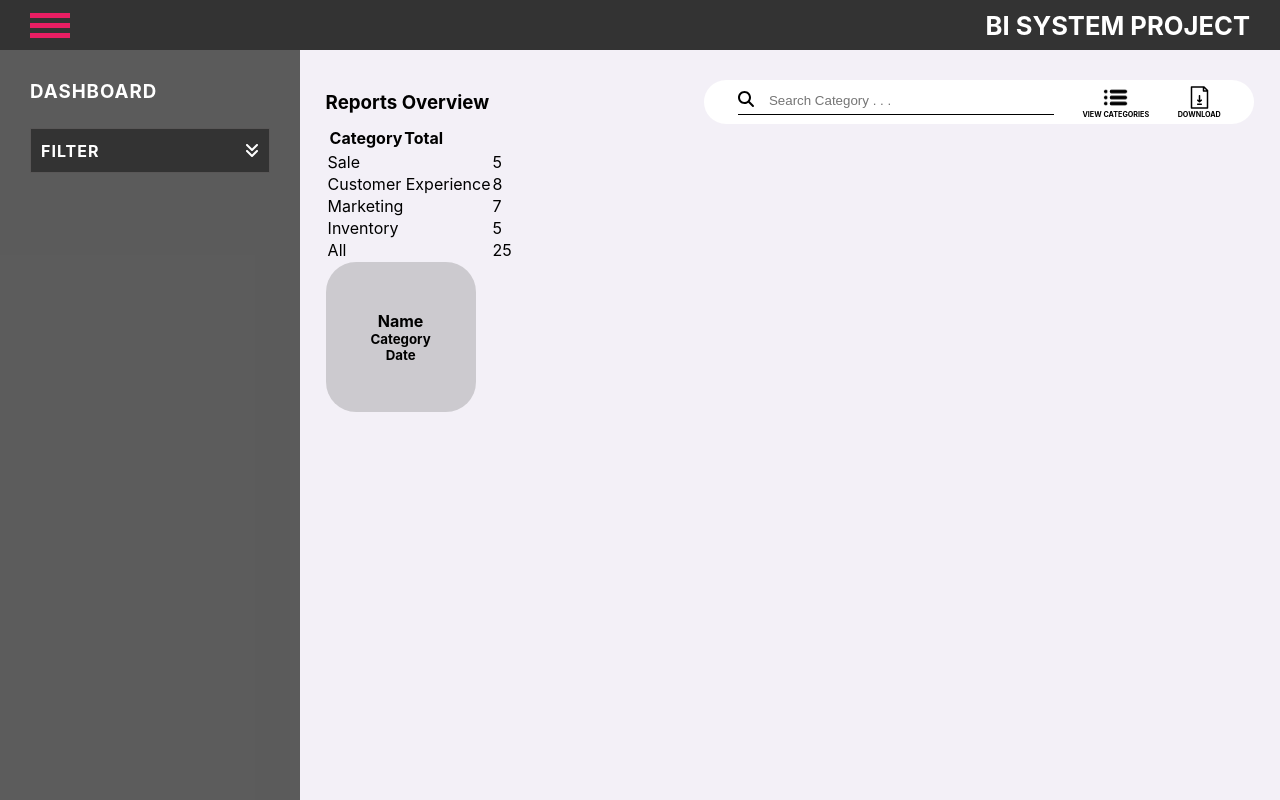
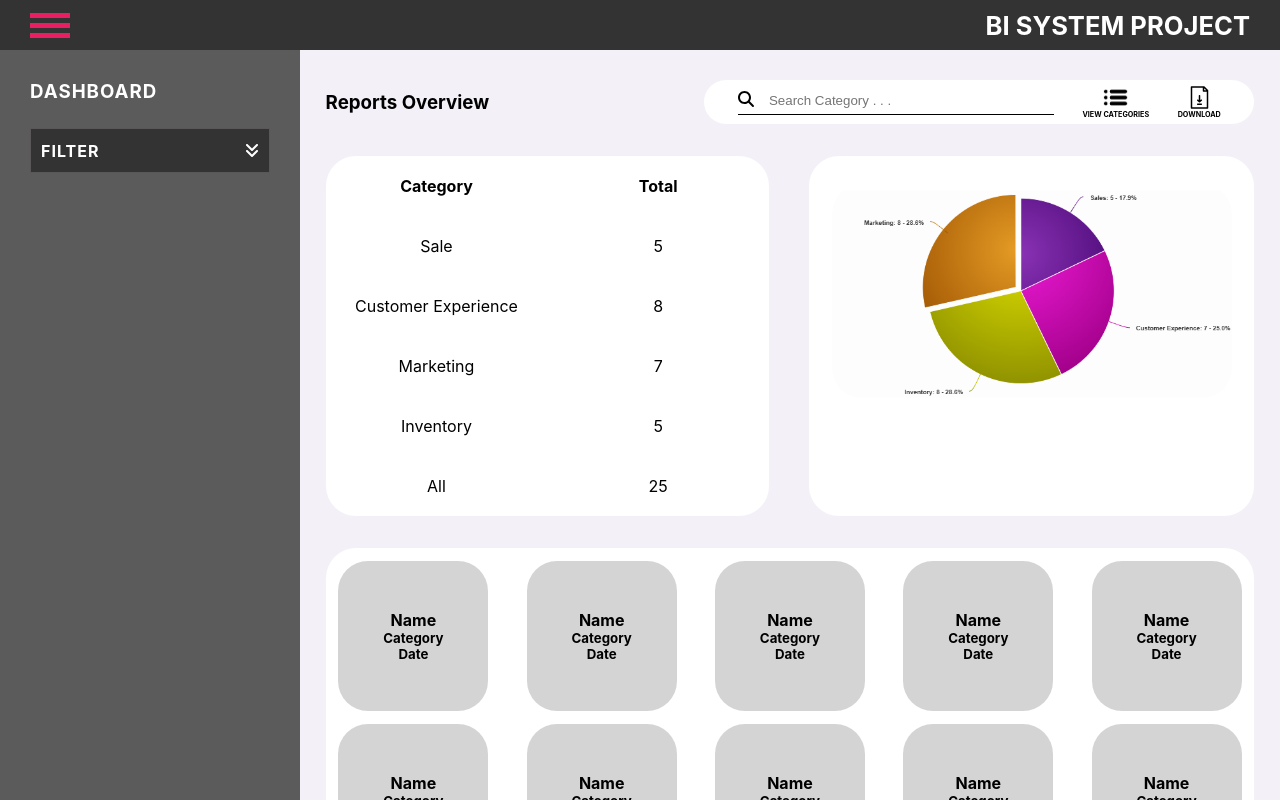
Before and after one commit to Tendaik96/TKChorleyGroup, a React (Create React App) app: page /dashboard in a window 1280 px wide. Shown: the top 800 px of the page. Built offline with nearby package versions, Linux system fonts and the light colour scheme.

Commit message:
dashboard page layout complete still need to incorporate responsive design

```diff
--- a/src/Components/DashboardInfo/DashboardInfo.module.css
+++ b/src/Components/DashboardInfo/DashboardInfo.module.css
@@ -2,4 +2,17 @@
     background-color: #F3F0F7;
     padding: 10vh 2vw;
     flex-grow: 1;
+
+
 }
+
+.info{
+    width: 100%;
+    margin: 0 auto;
+}
+
+.info, .dashboardInfo{
+    display: flex;
+    flex-direction: column;
+    gap: 4vh;
+}
--- a/src/Components/DashboardInfo/DashboardInfo.tsx
+++ b/src/Components/DashboardInfo/DashboardInfo.tsx
@@ -3,15 +3,17 @@ import styles from './DashboardInfo.module.css'
 import Section1 from './Section1/Section1';
 import Section2 from './Section2/Section2';
 import Card from '../Card/Card';
+import Section3 from './Section3/Section3';
 
 export default function DashboardInfo() {
     return (
       <div className={styles.dashboardInfo}>
-        <Section1/>
-        <Section2/>
-            <section className={styles.dashSection3}>
-                <Card/>
-        </section>
+        <Section1 />
+        <div className={styles.info}>
+          <Section2/>
+        <Section3/>
+        </div>
+
       </div>
     );
 }
--- a/src/Components/DashboardInfo/Section1/Section1.module.css
+++ b/src/Components/DashboardInfo/Section1/Section1.module.css
@@ -19,6 +19,7 @@ cursor: pointer;
 .dashSection1{
     justify-content: space-between;
     align-items: center;
+
 }
 
 .section1Control {
--- a/src/Components/DashboardInfo/Section2/Section.module.css
+++ /dev/null
@@ -1,3 +0,0 @@
-.dashSection2 table{
-
-}
--- /dev/null
+++ b/src/Components/DashboardInfo/Section2/Section2.module.css
@@ -0,0 +1,54 @@
+.dashSection2{
+display: flex;
+flex-direction: row;
+gap: 5vh;
+justify-content: center;
+
+}
+
+.dashSection2 table{
+    border-collapse: collapse;
+    background-color: #fff;
+    border-radius: 30px;
+    width: 50%;
+}
+
+td, th {
+   padding: 20px 0;
+   text-align: center;
+    width: 200px;
+
+  }
+
+  .pieChart {
+    width: 50%;
+    max-width: 1000px;
+    background-color: #fff;
+    border-radius: 30px;
+    padding: 20px; /* Optional: adds space around the image */
+    text-align: center; /* Centers the image horizontally */
+
+  }
+
+  .pieChart img {
+    border-radius: 30px;
+    margin: 1vh auto;
+    display: block; /* Needed to center with margin auto */
+    max-width: 100%; /* Ensures it scales responsively */
+    height: auto;
+  }
+
+
+  @media only screen and (max-width: 1330px) {
+    .pieChart img {
+      width: 400px;
+      height: auto;
+      /* object-fit: contain;  */
+    }
+    td, th {
+      padding: 20px 0;
+      text-align: center;
+       width: 150px;
+
+     }
+  }
--- a/src/Components/DashboardInfo/Section2/Section2.tsx
+++ b/src/Components/DashboardInfo/Section2/Section2.tsx
@@ -1,14 +1,14 @@
 import React from 'react'
-import styles from './Section.module.css'
+import styles from './Section2.module.css'
 
 export default function Section2() {
   return (
     <section className={styles.dashSection2}>
       <table>
-        <th>
-          <td>Category</td>
-          <td>Total</td>
-        </th>
+        <tr>
+          <th>Category</th>
+          <th>Total</th>
+        </tr>
 
         <tr>
           <td>Sale</td>
@@ -34,7 +34,7 @@ export default function Section2() {
           <td>25</td>
         </tr>
       </table>
-      <div></div>
+      <div className={styles.pieChart}><img src='./pie.png' alt="reports pie chart" /></div>
     </section>
   );
 }
--- /dev/null
+++ b/src/Components/DashboardInfo/Section3/Section3.module.css
@@ -0,0 +1,17 @@
+.cardContainer{
+    display: flex;
+    flex-wrap: wrap;
+    gap: 1vw;
+    justify-content: space-between;
+    background-color: #fff;
+    border-radius: 30px;
+    padding: 1vw;
+    max-height: 350px;
+    overflow: auto;
+
+    width: 100%;
+    /* max-width: 1300px */; /* prevent it from growing too wide */
+    margin: 0 auto; /* center it */
+    box-sizing: border-box;
+
+}
--- /dev/null
+++ b/src/Components/DashboardInfo/Section3/Section3.tsx
@@ -0,0 +1,34 @@
+import React from 'react'
+import styles from './Section3.module.css'
+import Card from '../../Card/Card'
+
+export default function Section3() {
+  return (
+    <div className={styles.cardContainer}>
+      <Card />
+      <Card />
+      <Card />
+      <Card />
+      <Card />
+      <Card />
+      <Card />
+      <Card />
+      <Card />
+      <Card />
+      <Card />
+      <Card />
+      <Card />
+      <Card />
+      <Card />
+      <Card />
+      <Card />
+      <Card />
+      <Card />
+      <Card />
+      <Card />
+      <Card />
+      <Card />
+      <Card />
+    </div>
+  );
+}
--- a/src/Components/Filter/Filter.module.css
+++ b/src/Components/Filter/Filter.module.css
@@ -1,9 +1,11 @@
 .dashboardFilter{
-    width: 300px;
+    min-width: 300px;
     height: 100vh;
     padding-top: 10vh;
     background-color: rgba(51, 51, 51, 0.8);
     color: #fff;
+    position: sticky;
+    top: 0;
 
 }
 
```
Also changed, not shown: public/pie.png (added), 1 other file (tests, documents, lock files or other folders).
